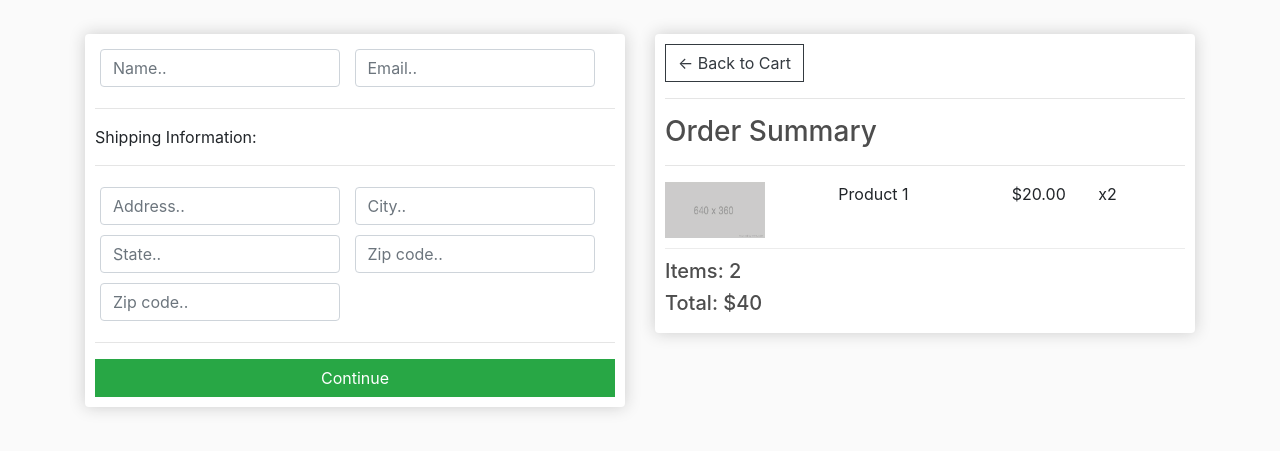
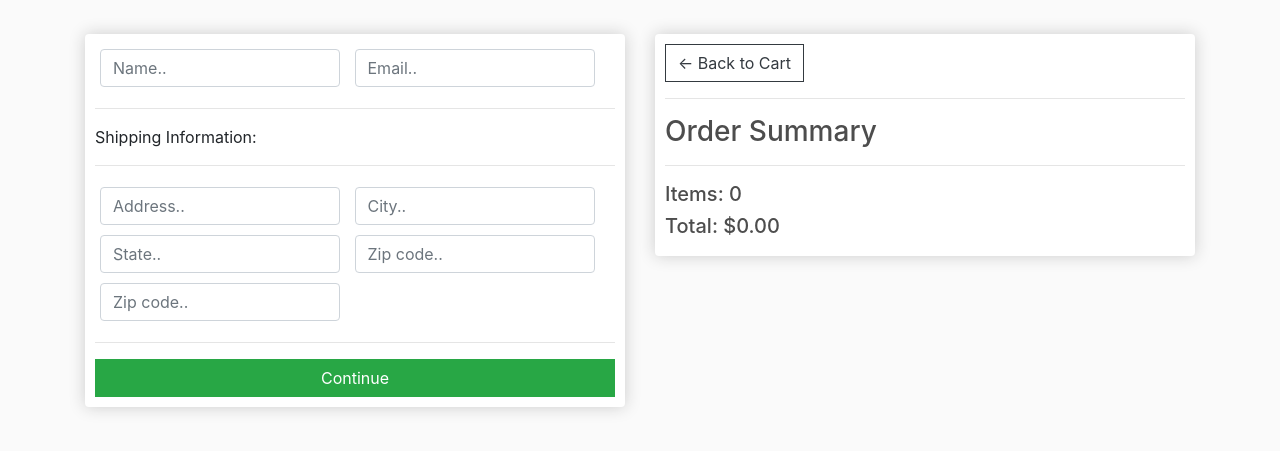
Before and after one commit to Sdf6e/baigiamasiseshop, a Django app: page /checkout/ in a window 1280 px wide. Shown: the part 57-508 px from the top of the page. Run offline with Django 4.2, Linux system fonts and the light colour scheme; some libraries are stand-ins or nearby versions.

Commit message:
cart/checkout

```diff
--- a/shop/templates/shop/checkoutmenu.html
+++ b/shop/templates/shop/checkoutmenu.html
@@ -53,14 +53,16 @@
 				<hr>
 				<h3>Order Summary</h3>
 				<hr>
+				{% for item in items %}
 				<div class="cart-row">
-					<div style="flex:2"><img class="row-image" src="{% static 'images/placeholder.png' %}"></div>
-					<div style="flex:2"><p>Product 1</p></div>
-					<div style="flex:1"><p>$20.00</p></div>
-					<div style="flex:1"><p>x2</p></div>
+					<div style="flex:2"><img class="row-image" src="{{item.product.imageURL}}"></div>
+					<div style="flex:2"><p>{{item.product.title}}</p></div>
+					<div style="flex:1"><p>${{item.product.unit_price}}</p></div>
+					<div style="flex:1"><p>x{{item.quantity}}</p></div>
 				</div>
-				<h5>Items:   2</h5>
-				<h5>Total:   $40</h5>
+				{% endfor %}
+				<h5>Items: {{order.get_cart_quantity}}</h5>
+				<h5>Total: ${{order.get_cart_total|floatformat:2}}</h5>
 			</div>
 		</div>
 	</div>
--- a/shop/views.py
+++ b/shop/views.py
@@ -14,9 +14,17 @@ def cart(request):
         items = order.orderitem_set.all()
     else:
         items = []
-    context = {'items':items}
+        order = {'get_cart_total':0, 'get_cart_quantity':0 }
+    context = {'items':items, 'order':order}
     return render (request, 'shop/cartmenu.html', context)
 
 def checkout(request):
-    context = {}
-    return render (request, 'shop/checkoutmenu.html')
+    if request.user.is_authenticated:
+        customer = request.user.customer
+        order, created = Order.objects.get_or_create(customer=customer, payment_status=False)
+        items = order.orderitem_set.all()
+    else:
+        items = []
+        order = {'get_cart_total':0, 'get_cart_quantity':0 }
+    context = {'items':items, 'order':order}
+    return render (request, 'shop/checkoutmenu.html', context)
```
Also changed, not shown: shop/models.py (+17 -0 lines), shop/templates/shop/cartmenu.html (+4 -4 lines).
